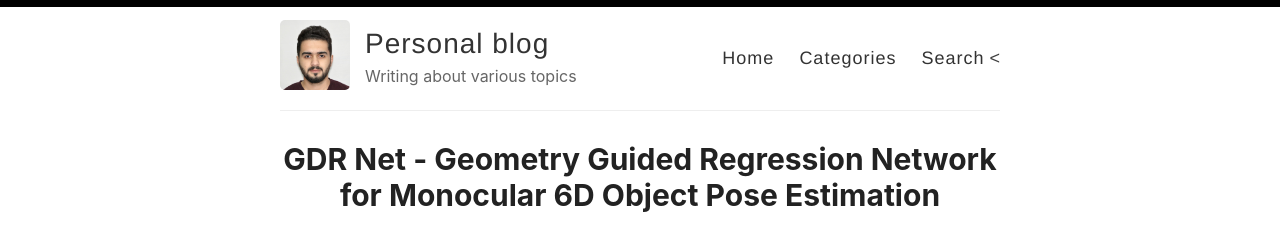
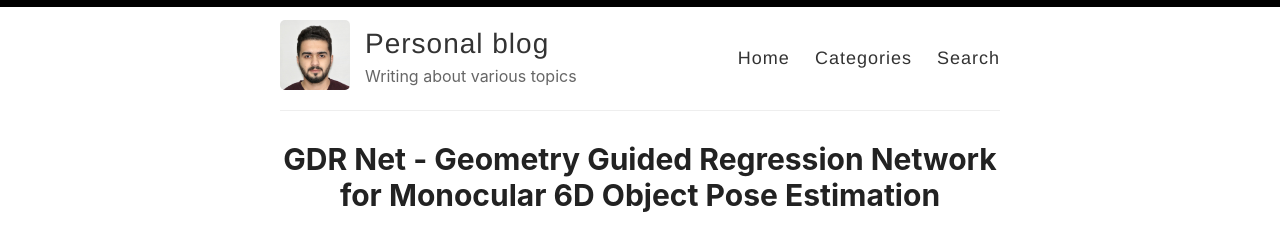
Before and after one commit to ibrahimovnijat/ibrahimovnijat.github.io, a Jekyll site: the page built from index.html, in a window 1280 px wide. Shown: the top 233 px of the page. Built offline with Jekyll 4.4.1, drawn with Linux system fonts in a browser that asks for light colours; the list of posts is cut into pages by our own code.

Commit message:
fix shit

```diff
--- a/_layouts/default.html
+++ b/_layouts/default.html
@@ -32,7 +32,7 @@
               <!-- <a href="{{ site.baseurl }}/getting-started">Getting Started</a> -->
                <a href="{{ site.baseurl }}/categories">Categories</a>
                <a href="{{ site.baseurl }}/search">Search</a>
-               <<!-- a href="https://github.com/ibrahimovnijat" target="_blank">Github</a>
+               <!-- a href="https://github.com/ibrahimovnijat" target="_blank">Github</a>
  -->              <!--<a href="{{ site.baseurl }}/theme">Theme</a>-->
               <!-- <a href="{{ site.baseurl }}/archive">Archive</a> -->
             </nav>
```
